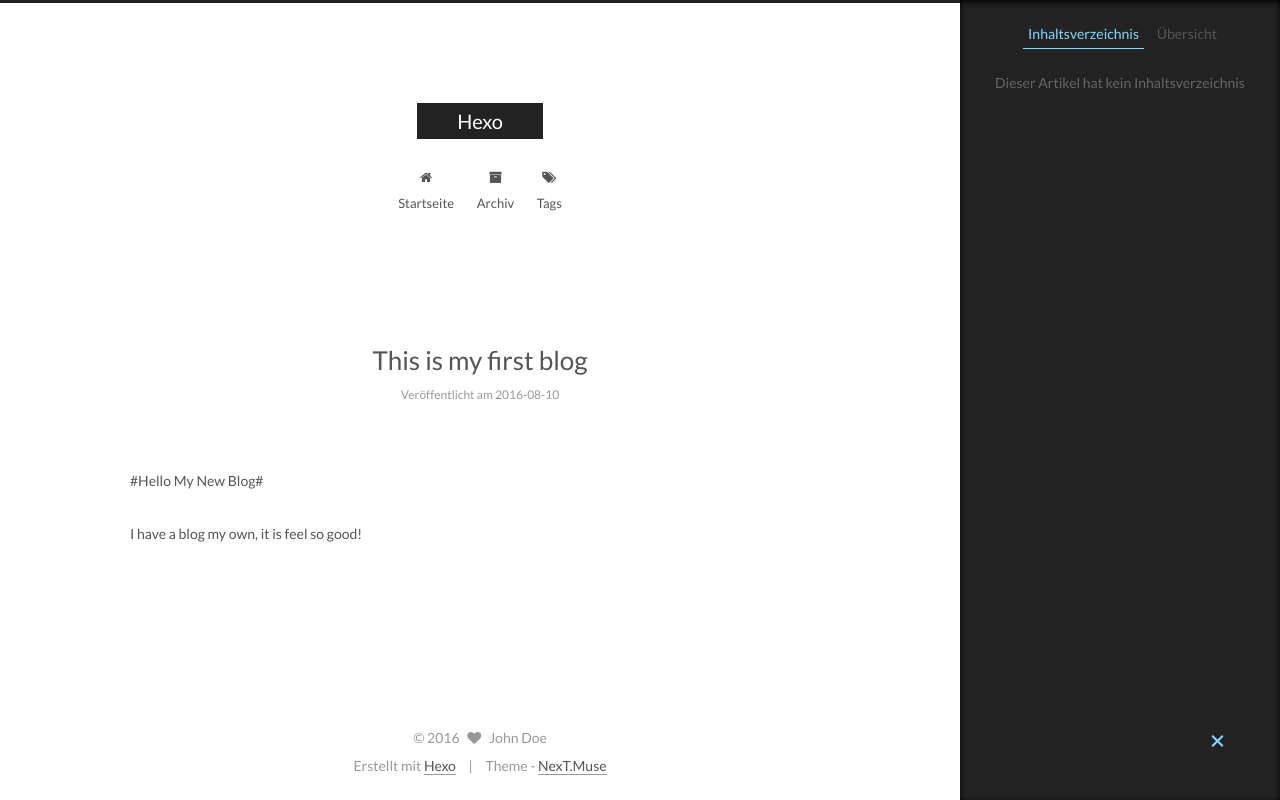
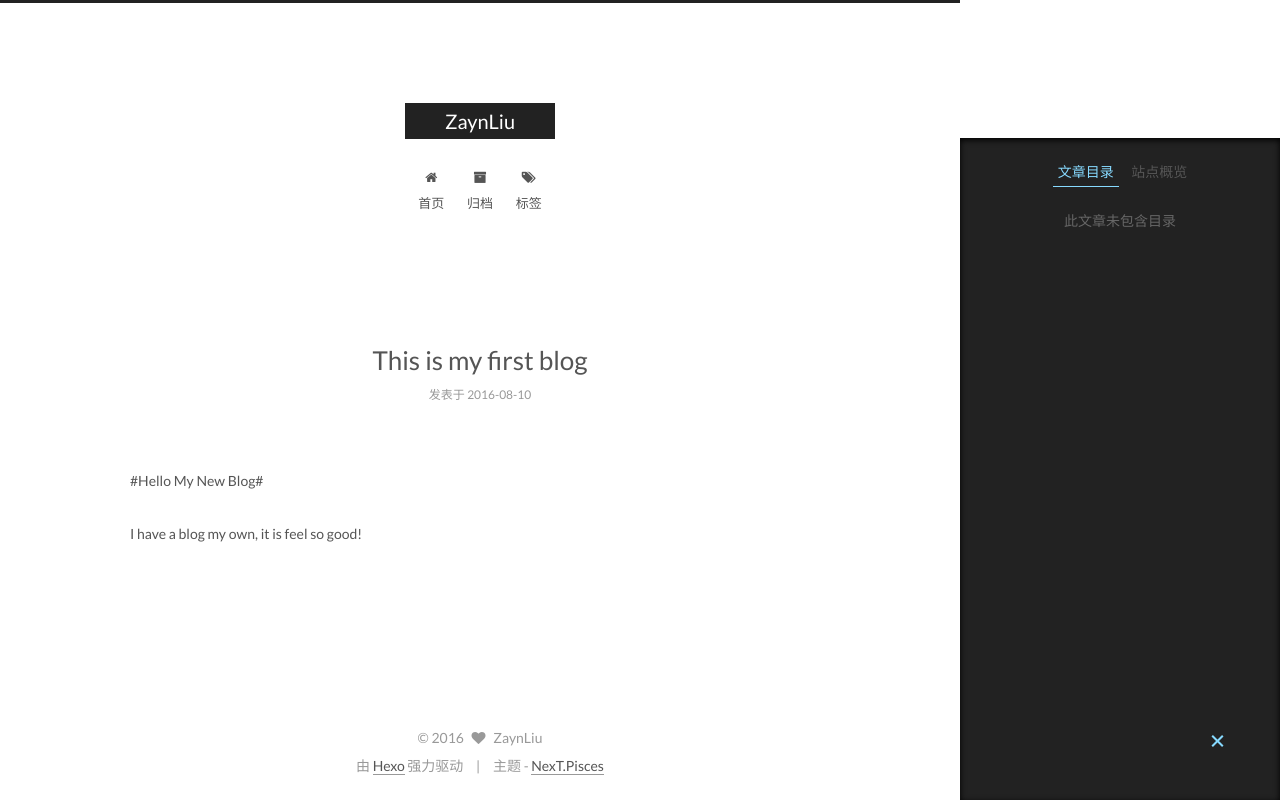
Before and after one commit to ZaynLiu/ZaynLiu.github.io, a plain HTML site: page 2016/08/10/This-is-my-first-blog/index.html in a window 1280 px wide. Both pictures are taken after a click on the element 1217 px from the left and 742 px from the top of the page. Drawn offline with Linux system fonts and the light colour scheme.

Commit message:
Site updated: 2016-08-10 17:24:33

```diff
--- a/2016/08/10/This-is-my-first-blog/index.html
+++ b/2016/08/10/This-is-my-first-blog/index.html
@@ -5,7 +5,7 @@
 
 
 
-<html class="theme-next muse use-motion">
+<html class="theme-next pisces use-motion">
 <head>
   <meta charset="UTF-8"/>
 <meta http-equiv="X-UA-Compatible" content="IE=edge,chrome=1" />
@@ -89,7 +89,7 @@ I have a blog my own, it is feel so good!">
 <meta property="og:type" content="article">
 <meta property="og:title" content="This is my first blog">
 <meta property="og:url" content="http://yoursite.com/2016/08/10/This-is-my-first-blog/index.html">
-<meta property="og:site_name" content="Hexo">
+<meta property="og:site_name" content="ZaynLiu">
 <meta property="og:description" content="#Hello My New Blog#
 I have a blog my own, it is feel so good!">
 <meta property="og:updated_time" content="2016-08-10T08:10:38.000Z">
@@ -103,13 +103,13 @@ I have a blog my own, it is feel so good!">
 <script type="text/javascript" id="hexo.configuration">
   var NexT = window.NexT || {};
   var CONFIG = {
-    scheme: 'Muse',
+    scheme: 'Pisces',
     sidebar: {"position":"left","display":"post"},
     fancybox: true,
     motion: true,
     duoshuo: {
       userId: 0,
-      author: 'Author'
+      author: '博主'
     }
   };
 </script>
@@ -119,10 +119,10 @@ I have a blog my own, it is feel so good!">
 
   <link rel="canonical" href="http://yoursite.com/2016/08/10/This-is-my-first-blog/"/>
 
-  <title> This is my first blog | Hexo </title>
+  <title> This is my first blog | ZaynLiu </title>
 </head>
 
-<body itemscope itemtype="http://schema.org/WebPage" lang="">
+<body itemscope itemtype="http://schema.org/WebPage" lang="zh-Hans">
 
 
 
@@ -150,7 +150,7 @@ I have a blog my own, it is feel so good!">
   <div class="custom-logo-site-title">
     <a href="/"  class="brand" rel="start">
       <span class="logo-line-before"><i></i></span>
-      <span class="site-title">Hexo</span>
+      <span class="site-title">ZaynLiu</span>
       <span class="logo-line-after"><i></i></span>
     </a>
   </div>
@@ -177,7 +177,7 @@ I have a blog my own, it is feel so good!">
 
               <i class="menu-item-icon fa fa-fw fa-home"></i> <br />
 
-            Startseite
+            首页
           </a>
         </li>
 
@@ -187,7 +187,7 @@ I have a blog my own, it is feel so good!">
 
               <i class="menu-item-icon fa fa-fw fa-archive"></i> <br />
 
-            Archiv
+            归档
           </a>
         </li>
 
@@ -197,7 +197,7 @@ I have a blog my own, it is feel so good!">
 
               <i class="menu-item-icon fa fa-fw fa-tags"></i> <br />
 
-            Tags
+            标签
           </a>
         </li>
 
@@ -250,7 +250,7 @@ I have a blog my own, it is feel so good!">
             <span class="post-meta-item-icon">
               <i class="fa fa-calendar-o"></i>
             </span>
-            <span class="post-meta-item-text">Veröffentlicht am</span>
+            <span class="post-meta-item-text">发表于</span>
             <time itemprop="dateCreated" datetime="2016-08-10T16:01:37+08:00" content="2016-08-10">
               2016-08-10
             </time>
@@ -347,10 +347,10 @@ I have a blog my own, it is feel so good!">
 
         <ul class="sidebar-nav motion-element">
           <li class="sidebar-nav-toc sidebar-nav-active" data-target="post-toc-wrap" >
-            Inhaltsverzeichnis
+            文章目录
           </li>
           <li class="sidebar-nav-overview" data-target="site-overview">
-            Übersicht
+            站点概览
           </li>
         </ul>
 
@@ -358,16 +358,16 @@ I have a blog my own, it is feel so good!">
       <section class="site-overview sidebar-panel ">
         <div class="site-author motion-element" itemprop="author" itemscope itemtype="http://schema.org/Person">
           <img class="site-author-image" itemprop="image"
-               src="/images/avatar.gif"
-               alt="John Doe" />
-          <p class="site-author-name" itemprop="name">John Doe</p>
-          <p class="site-description motion-element" itemprop="description"></p>
+               src="/images/avatar.jpg"
+               alt="ZaynLiu" />
+          <p class="site-author-name" itemprop="name">ZaynLiu</p>
+          <p class="site-description motion-element" itemprop="description">影响公众视听，阻碍社会发展</p>
         </div>
         <nav class="site-state motion-element">
           <div class="site-state-item site-state-posts">
             <a href="/archives">
               <span class="site-state-item-count">1</span>
-              <span class="site-state-item-name">Artikel</span>
+              <span class="site-state-item-name">日志</span>
             </a>
           </div>
 
@@ -398,7 +398,7 @@ I have a blog my own, it is feel so good!">
 
 
 
-              <p class="post-toc-empty">Dieser Artikel hat kein Inhaltsverzeichnis</p>
+              <p class="post-toc-empty">此文章未包含目录</p>
 
           </div>
         </section>
@@ -421,17 +421,17 @@ I have a blog my own, it is feel so good!">
   <span class="with-love">
     <i class="fa fa-heart"></i>
   </span>
-  <span class="author" itemprop="copyrightHolder">John Doe</span>
+  <span class="author" itemprop="copyrightHolder">ZaynLiu</span>
 </div>
 
 <div class="powered-by">
-  Erstellt mit  <a class="theme-link" href="https://hexo.io">Hexo</a>
+  由 <a class="theme-link" href="https://hexo.io">Hexo</a> 强力驱动
 </div>
 
 <div class="theme-info">
-  Theme -
+  主题 -
   <a class="theme-link" href="https://github.com/iissnan/hexo-theme-next">
-    NexT.Muse
+    NexT.Pisces
   </a>
 </div>
 
@@ -498,6 +498,13 @@ I have a blog my own, it is feel so good!">
 
 
 
+  <script type="text/javascript" src="/js/src/affix.js?v=5.0.1"></script>
+
+  <script type="text/javascript" src="/js/src/schemes/pisces.js?v=5.0.1"></script>
+
+
+
+
   <script type="text/javascript" src="/js/src/scrollspy.js?v=5.0.1"></script>
 <script type="text/javascript" src="/js/src/post-details.js?v=5.0.1"></script>
 
```
Also changed, not shown: archives/2016/08/index.html (+32 -22 lines), archives/2016/index.html (+32 -22 lines), archives/index.html (+32 -22 lines), index.html (+32 -22 lines).
